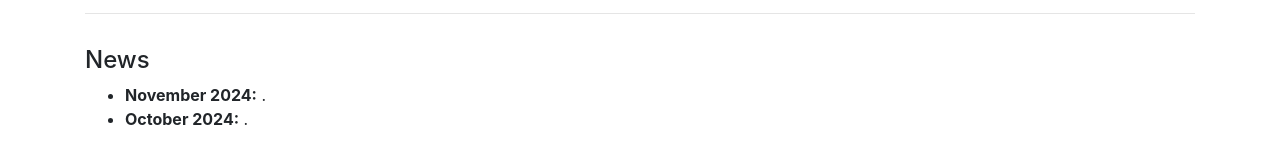
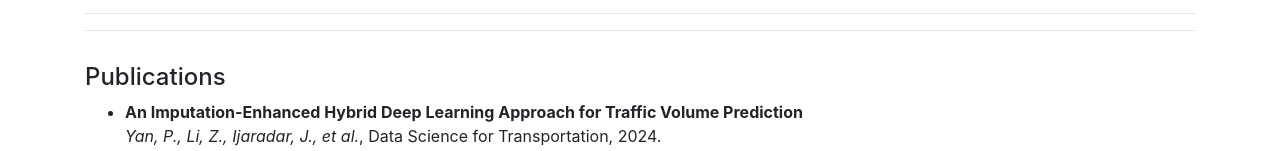
Before and after one commit to JyotirmayaIjaradar/j-ijaradar.github.io, a plain HTML site: page index.html in a window 1280 px wide. Shown: the part 644-795 px from the top of the page. Drawn offline with nearby package versions, Linux system fonts and the light colour scheme.

Commit message:
Update index.html

```diff
--- a/index.html
+++ b/index.html
@@ -62,17 +62,6 @@ ample news<!doctype html>
     </div>
 
     <hr />
-
-    <!-- News Section -->
-    <div id="news" class="row" style="margin-top: 2em;">
-      <div class="col-sm-12">
-        <h4>News</h4>
-        <ul>
-          <li><strong>November 2024:</strong> .</li>
-          <li><strong>October 2024:</strong> </em>.</li>
-        </ul>
-      </div>
-    </div>
 
     <hr />
 
```
